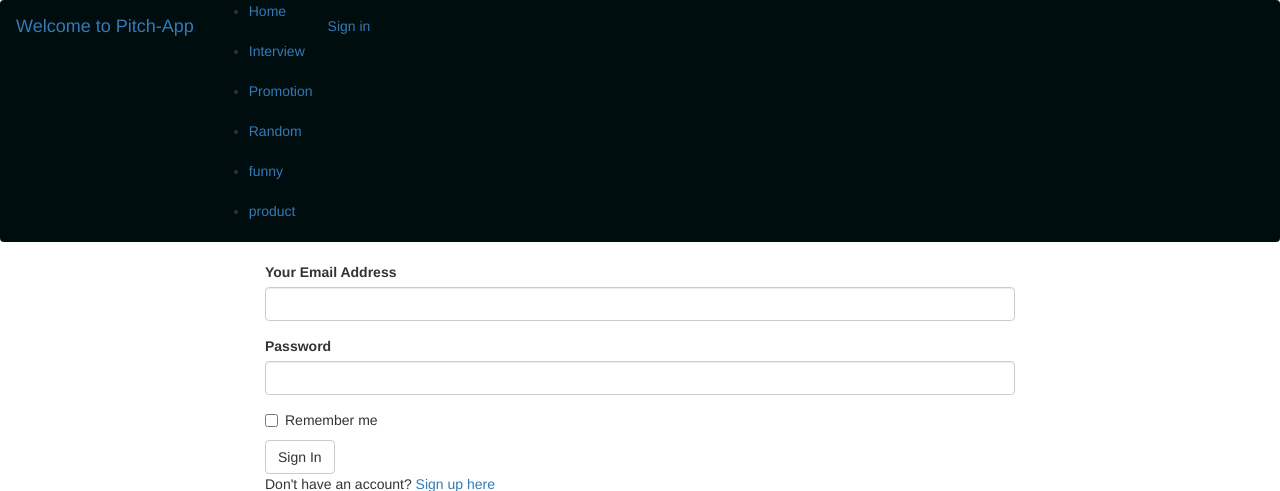
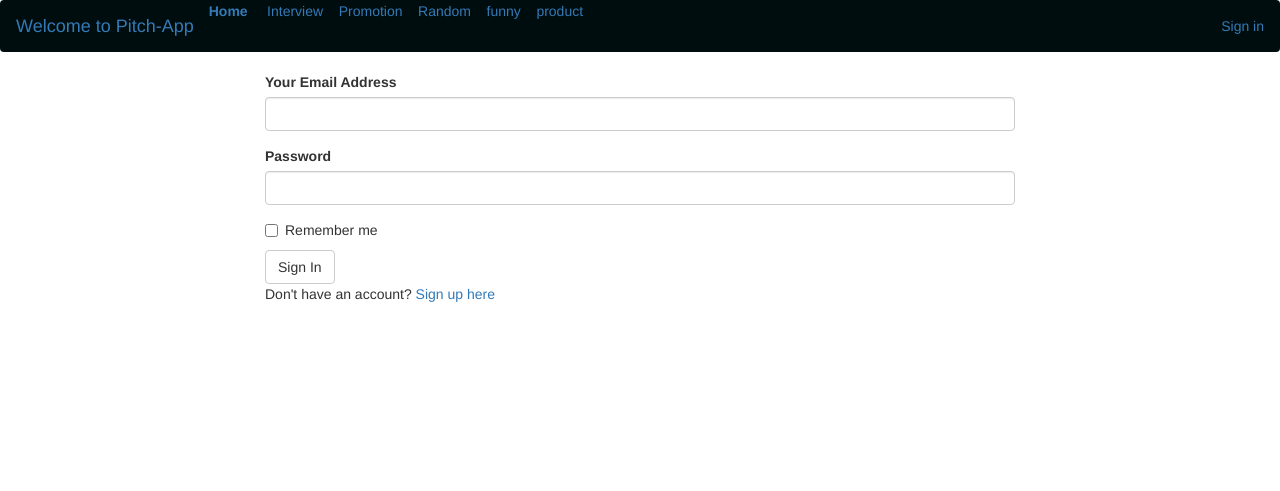
Before and after one commit to bre-nda/Pitch-Project, a Flask app: page /authenticate/login in a window 1280 px wide. Shown: the top 491 px of the page. Run offline with Flask 2, Linux system fonts and the light colour scheme; some libraries are stand-ins or nearby versions.

```diff
--- a/app/templates/navbar.html
+++ b/app/templates/navbar.html
@@ -1,30 +1,18 @@
 <nav class="navbar navbar-expand-lg navbar-light" style="background-color: #000d0e;">
     <a class="navbar-brand" href="/">Welcome to Pitch-App</a>
 
-    <div class="collapse navbar-collapse display-6" id="navbarSupportedContent">
-        <ul class="navbar-nav mr-auto">
-            <li class="nav-item active">
-                <a class="nav-link" href="/">Home <span class="sr-only">(current)</span></a>
-            </li> <br><br>
-            <li class="nav-item">
-                <a class="nav-link" href="/categories/Interview">Interview</a>
-            </li> <br><br>
-            <li class="nav-item">
-                <a class="nav-link" href="/categories/Promotion">Promotion</a>
-            </li> <br><br>
-            <li class="nav-item">
-                <a class="nav-link" href="/categories/random">Random</a>
-            </li> <br><br>
-            <li class="nav-item">
-                <a class="nav-link" href="/categories/funny">funny</a>
-            </li> <br><br>
-            <li class="nav-item">
-                <a class="nav-link" href="/categories/funny">product</a>
-            </li> <br><br>
-        </ul>
+    <div class="collapse navbar-collapse " id="navbarSupportedContent">
+        <div class="navbar-nav">
+            <strong><a class="nav-link" href="/">Home <span class="sr-only">(current)</span></a></strong>&nbsp;&nbsp;&nbsp;
+            <a class="nav-link" href="/categories/Interview">Interview</a>&nbsp;&nbsp;&nbsp;
+            <a class="nav-link" href="/categories/Promotion">Promotion</a>&nbsp;&nbsp;&nbsp;
+            <a class="nav-link" href="/categories/random">Random</a>&nbsp;&nbsp;&nbsp;
+            <a class="nav-link" href="/categories/funny">funny</a>&nbsp;&nbsp;&nbsp;
+            <a class="nav-link" href="/categories/funny">product</a>&nbsp;&nbsp;&nbsp;
+        </div>
 
         <!-- user section -->
-        <ul class="nav navbar-nav ms-auto">
+        <ul class="nav navbar-nav navbar-right">
             {% if current_user.is_authenticated %}
             <li class="nav-item">
                 <a class="nav-link" href="{{url_for('main.profile',uname=current_user.author)}}">Profile</a>
```
